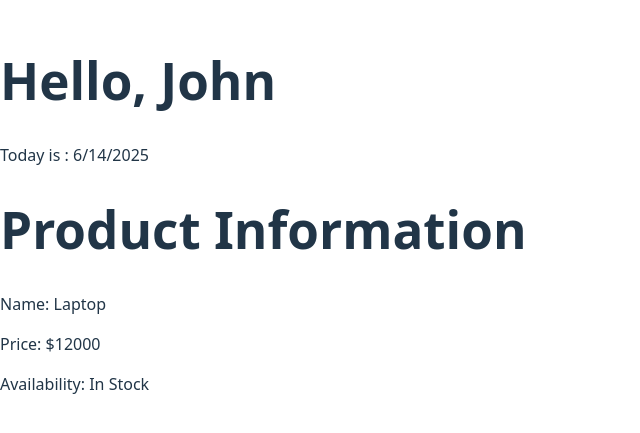
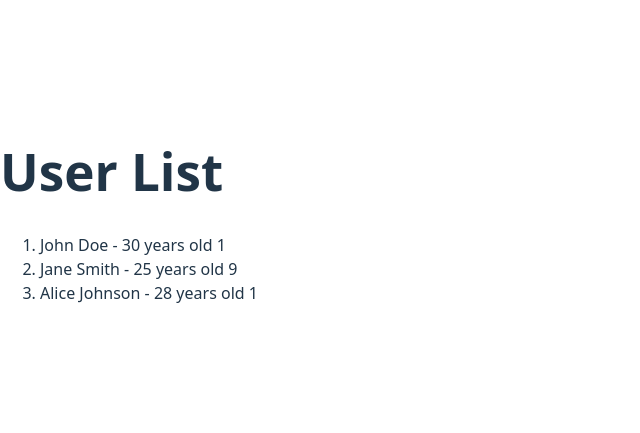
Before and after one commit to Vicstudentwatch/StartReact, a React (Vite) app: page / in a window 1280 px wide. Shown: the part 185-618 px from the top of the page, without its empty margins (0-640 px from the left). Built offline with nearby package versions, Linux system fonts and the light colour scheme.

Commit message:
use map for array

```diff
--- a/src/App.jsx
+++ b/src/App.jsx
@@ -1,11 +1,9 @@
-import Greeting from "./components/Greeting"
-import ProductInfo from "./components/ProductInfo"
+import UserList from "./components/UserList"
 
 const App = () => {
   return (
     <div>
-         <Greeting/>
-         <ProductInfo/>
+         <UserList/>
     </div>
 
   )
--- a/src/components/Greeting.jsx
+++ /dev/null
@@ -1,13 +0,0 @@
-let name =  "John";
-let date = new Date().toLocaleDateString();
-
-const Greeting = () => {
-  return (
-    <div>
-      <h1>Hello, {name}</h1>
-      <p>Today is : {date}</p>
-    </div>
-  );
-};
-
-export default Greeting;
--- a/src/components/ProductInfo.jsx
+++ /dev/null
@@ -1,18 +0,0 @@
-const product = {
-    name: "Laptop",
-    price: "$12000",
-    availability:"In Stock",
-}
-
-function ProductInfo() {
-  return (
-    <div>
-        <h1>Product Information</h1>
-        <p>Name: {product.name}</p>
-        <p>Price: {product.price}</p>
-        <p>Availability: {product.availability}</p>
-    </div>
-  )
-}
-
-export default ProductInfo
--- /dev/null
+++ b/src/components/UserList.jsx
@@ -0,0 +1,23 @@
+//create 3 users with id name and age
+const users = [
+  { id: 1, name: 'John Doe', age: 30 },
+  { id: 2, name: 'Jane Smith', age: 25 },
+  { id: 3, name: 'Alice Johnson', age: 28 }
+];
+
+const UserList = () => {
+  return (
+    <div>
+        <h1>User List</h1>
+        <ol>
+            {users.map(({id,name,age})=>(
+                <li key={id}>
+                    {name} - {age} years old {Math.floor(Math.random().toFixed(2)*10)}
+                </li>
+            ))}
+        </ol>
+    </div>
+  )
+}
+
+export default UserList
```
